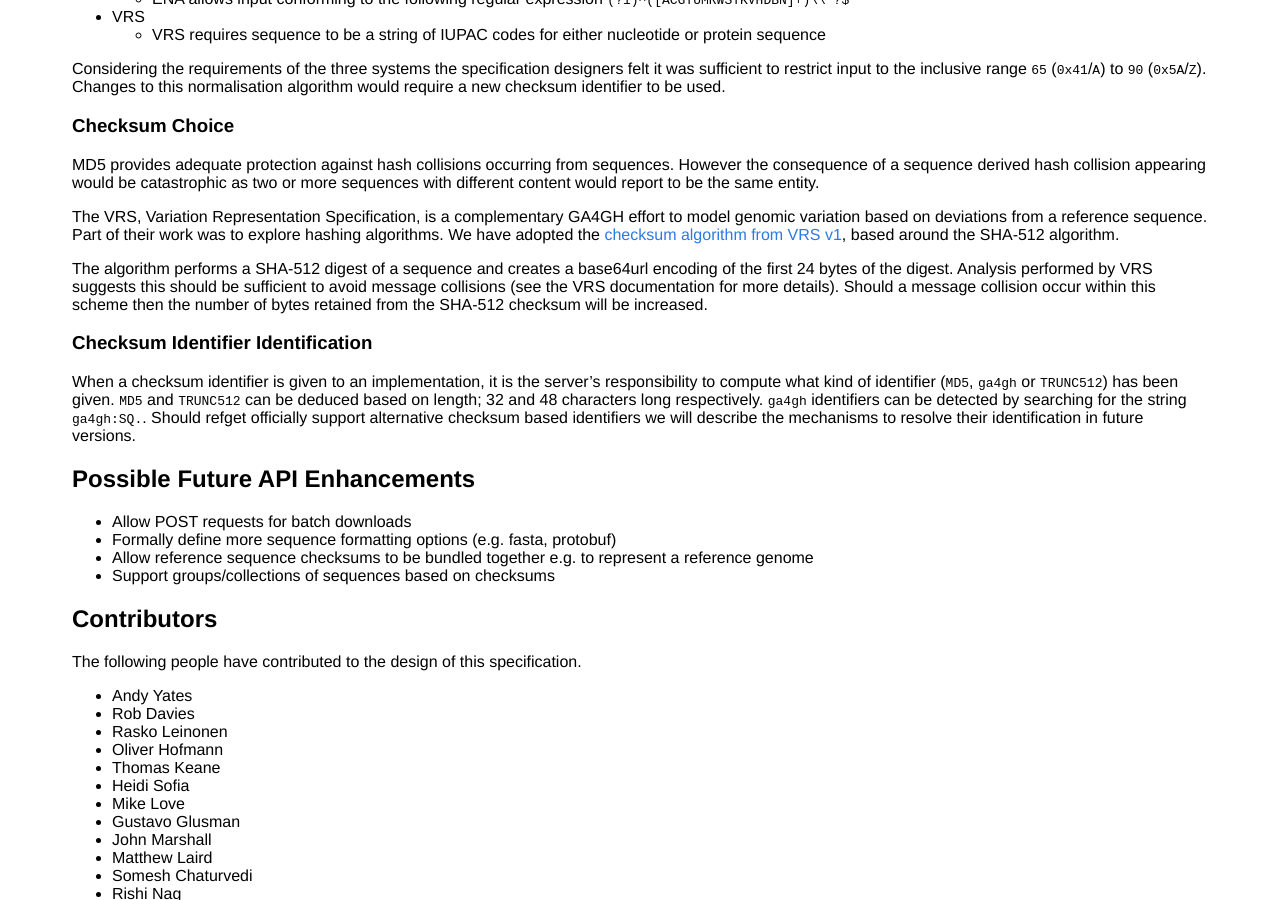
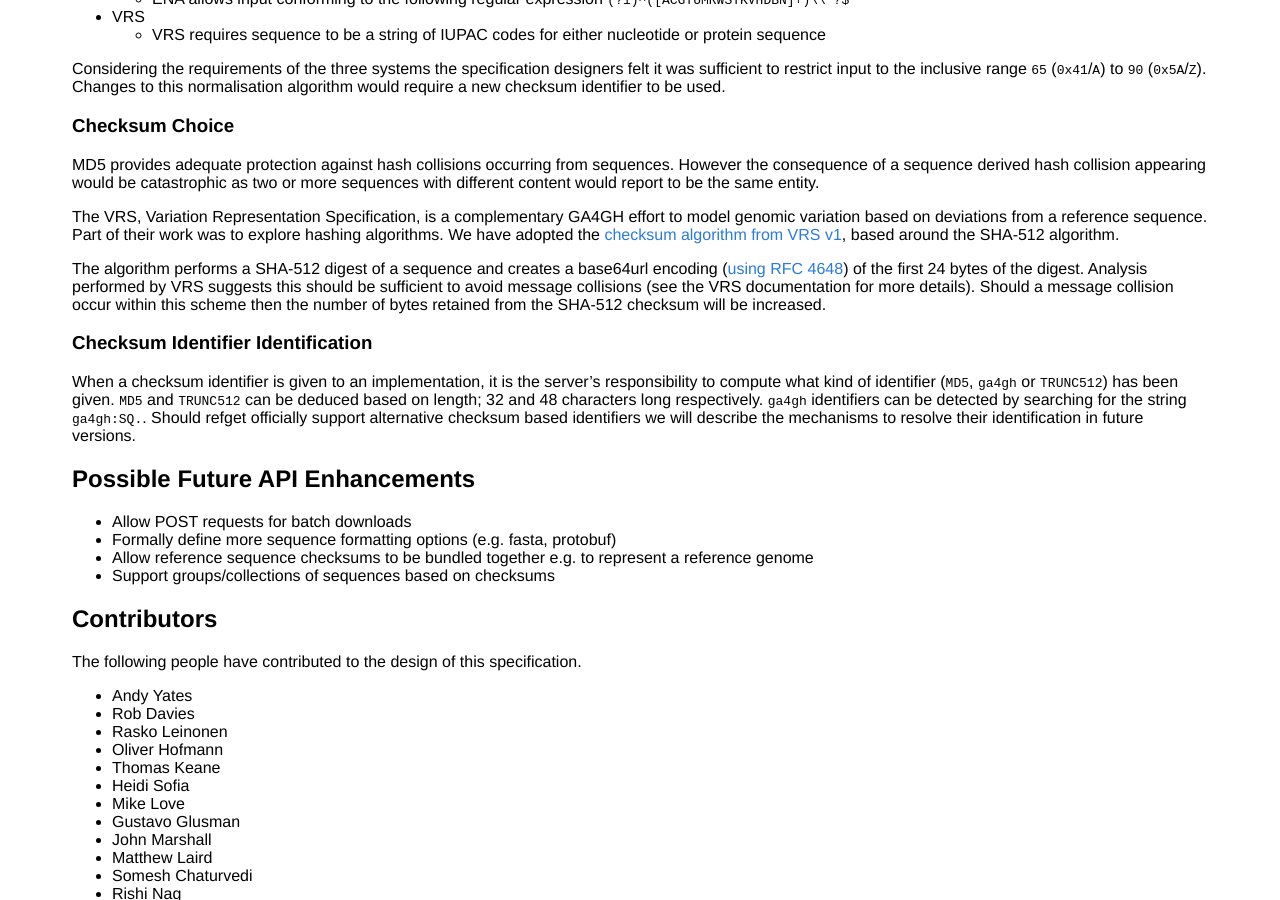
Before and after one commit to samtools/hts-specs, a Jekyll site: the page built from refget.md, in a window 1280 px wide and 900 px high, scrolled down 10222 px. Built offline with Jekyll 4.4.1, drawn with Linux system fonts in a browser that asks for light colours.

Commit message:
Adding links to RFC 4648

```diff
--- a/pub/refget-openapi.yaml
+++ b/pub/refget-openapi.yaml
@@ -159,7 +159,8 @@ components:
             ga4gh:
               type: string
               description: >-
-                A ga4gh identifier used to identify the sequence. This is a base64url-encoded encoded
+                A ga4gh identifier used to identify the sequence. This is a SHA-512
+                [base64 url encoded](https://datatracker.ietf.org/doc/html/rfc4648#section-5)
                 string taking the 1st 24bits from the SHA-512 digest (sha512t24u). This is the preferred method
                 of representing the SHA-512 sequence digest.
               example: ga4gh:SQ.aKF498dAxcJAqme6QYQ7EZ07-fiw8Kw2
--- a/refget.md
+++ b/refget.md
@@ -514,7 +514,7 @@ MD5 provides adequate protection against hash collisions occurring from sequence
 
 The VRS, Variation Representation Specification, is a complementary GA4GH effort to model genomic variation based on deviations from a reference sequence. Part of their work was to explore hashing algorithms. We have adopted the [checksum algorithm from VRS v1](https://vrs.ga4gh.org/en/1.0/impl-guide/computed_identifiers.html#truncated-digest-sha512t24u), based around the SHA-512 algorithm.
 
-The algorithm performs a SHA-512 digest of a sequence and creates a base64url encoding of the first 24 bytes of the digest. Analysis performed by VRS suggests this should be sufficient to avoid message collisions (see the VRS documentation for more details). Should a message collision occur within this scheme then the number of bytes retained from the SHA-512 checksum will be increased.
+The algorithm performs a SHA-512 digest of a sequence and creates a base64url encoding ([using RFC 4648](https://datatracker.ietf.org/doc/html/rfc4648#section-5)) of the first 24 bytes of the digest. Analysis performed by VRS suggests this should be sufficient to avoid message collisions (see the VRS documentation for more details). Should a message collision occur within this scheme then the number of bytes retained from the SHA-512 checksum will be increased.
 
 ### Checksum Identifier Identification
 
```
